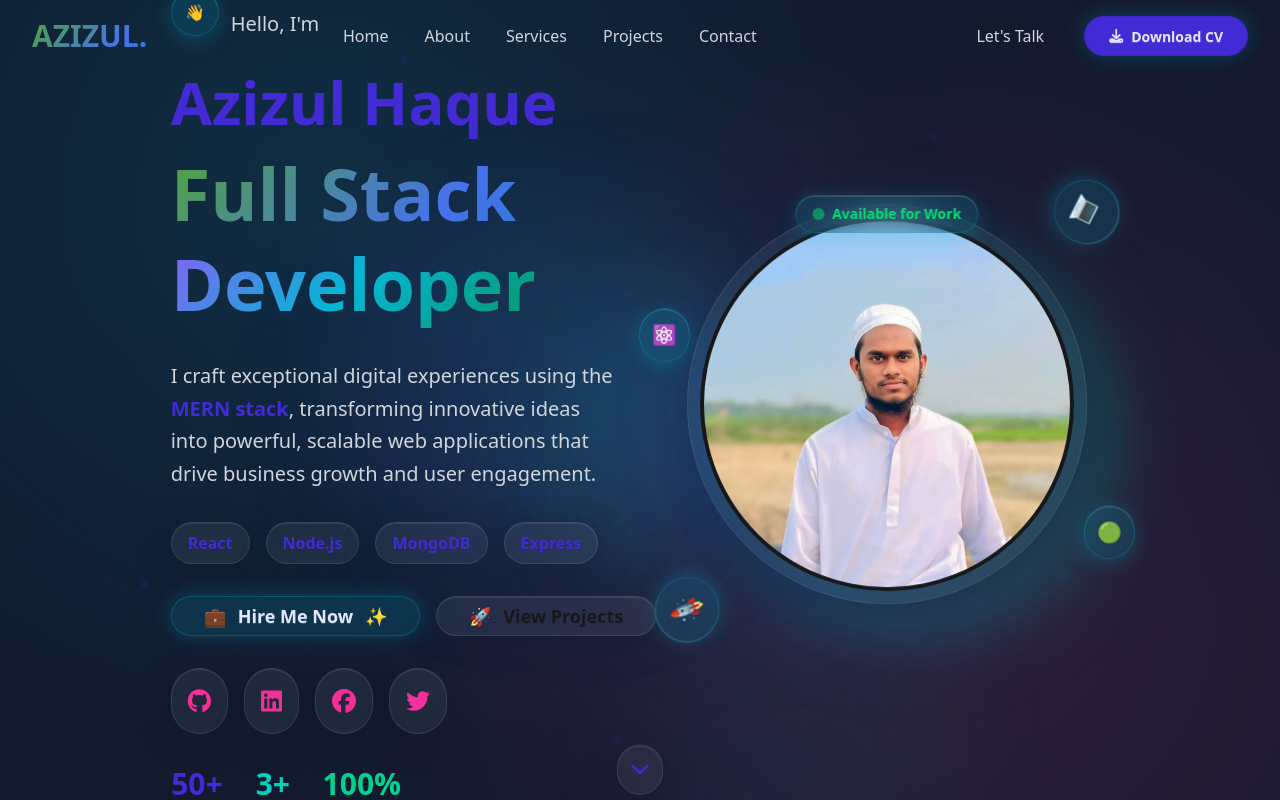
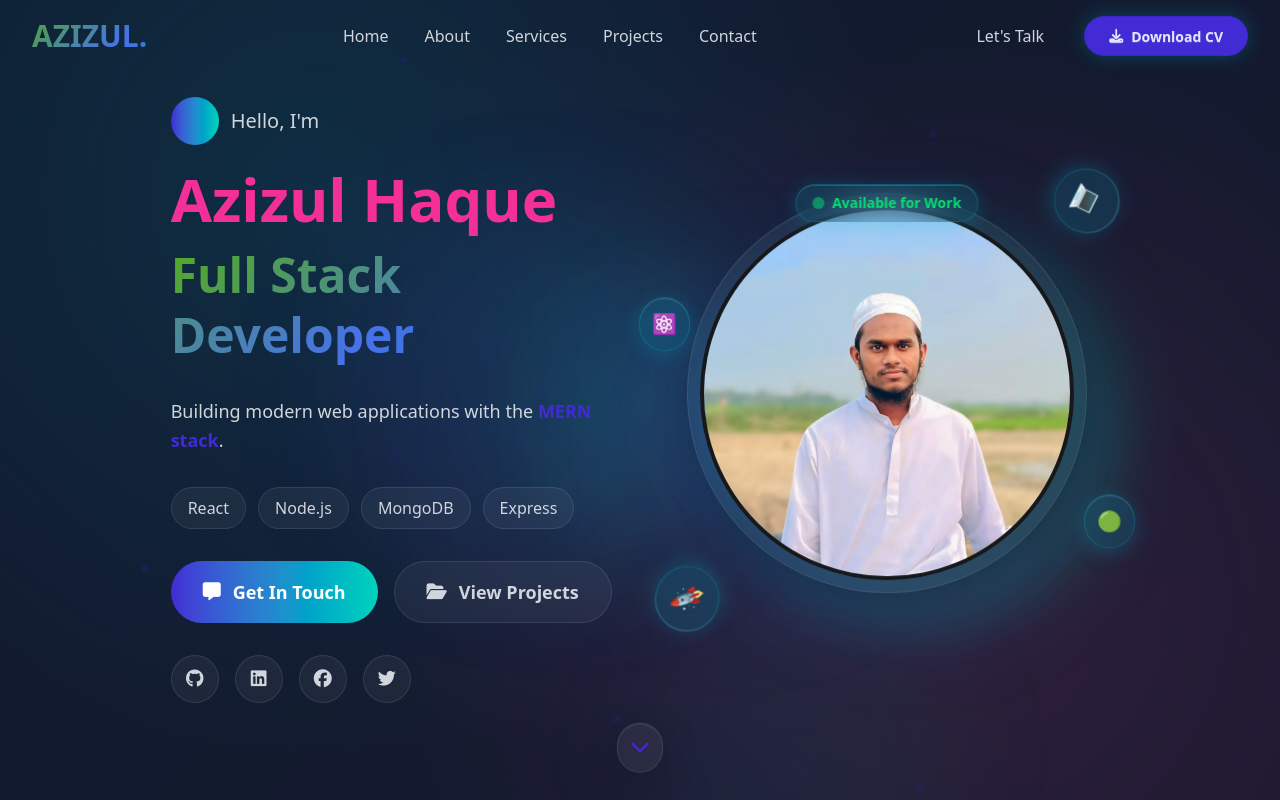
Before and after one commit to Azizul-haque1/my-portfolio, a React (Vite) app: page / in a window 1280 px wide. Shown: the top 800 px of the page. Built offline with nearby package versions, Linux system fonts and the light colour scheme.

Commit message:
update hero left side

```diff
--- a/package.json
+++ b/package.json
@@ -17,6 +17,7 @@
     "react": "^19.2.0",
     "react-dom": "^19.2.0",
     "react-icons": "^5.5.0",
+    "react-type-animation": "^3.2.0",
     "tailwindcss": "^4.1.17"
   },
   "devDependencies": {
--- a/src/components/Hero.jsx
+++ b/src/components/Hero.jsx
@@ -1,5 +1,6 @@
 import React, { useEffect, useRef } from "react";
 import { motion } from "framer-motion";
+import { TypeAnimation } from 'react-type-animation';
 import gsap from "gsap";
 import ahPHoto from "../assets/ahPHoto.jpg";
 
@@ -105,8 +106,9 @@ export default function Hero() {
                         transition={{ delay: 0.5, duration: 0.6 }}
                         className="flex items-center gap-3 mb-6"
                     >
-                        <div className="w-12 h-12 glass-button rounded-full flex items-center justify-center animate-bounce">
-                            👋
+                        <div className="w-12 h-12 rounded-full bg-gradient-to-r from-primary to-accent
+                                      flex items-center justify-center text-white">
+                            <i className="fa-solid fa-hand-wave text-lg"></i>
                         </div>
                         <span className="text-xl text-gray-300 font-medium">Hello, I'm</span>
                     </motion.div>
@@ -116,9 +118,20 @@ export default function Hero() {
                         initial={{ opacity: 0, y: 20 }}
                         animate={{ opacity: 1, y: 0 }}
                         transition={{ delay: 0.7, duration: 0.6 }}
-                        className="text-4xl lg:text-6xl font-bold text-primary mb-4"
+                        className="text-4xl lg:text-6xl font-bold text-secondary mb-4"
                     >
-                        Azizul Haque
+                        <TypeAnimation
+                            sequence={[
+                                1000, // Wait 1s before starting
+                                'Azizul Haque',
+                                2000, // Wait 2s after typing
+                            ]}
+                            wrapper="span"
+                            speed={30}
+                            style={{ display: 'inline-block' }}
+                            cursor={false}
+                            repeat={0}
+                        />
                     </motion.h1>
 
                     {/* Title */}
@@ -126,11 +139,9 @@ export default function Hero() {
                         initial={{ opacity: 0, y: 20 }}
                         animate={{ opacity: 1, y: 0 }}
                         transition={{ delay: 0.9, duration: 0.6 }}
-                        className="text-5xl lg:text-7xl font-extrabold leading-tight mb-8"
+                        className="text-3xl lg:text-5xl font-bold leading-tight mb-8"
                     >
-                        <span className="text-gradient">Full Stack</span>
-                        <br />
-                        <span className="text-gradient-alt">Developer</span>
+                        <span className="text-gradient">Full Stack Developer</span>
                     </motion.h2>
 
                     {/* Description */}
@@ -138,12 +149,10 @@ export default function Hero() {
                         initial={{ opacity: 0, y: 20 }}
                         animate={{ opacity: 1, y: 0 }}
                         transition={{ delay: 1.1, duration: 0.6 }}
-                        className="text-gray-300 text-lg lg:text-xl leading-relaxed mb-8 max-w-2xl"
+                        className="text-gray-300 text-lg leading-relaxed mb-8 max-w-2xl"
                     >
-                        I craft exceptional digital experiences using the
-                        <span className="text-primary font-semibold"> MERN stack</span>,
-                        transforming innovative ideas into powerful, scalable web applications
-                        that drive business growth and user engagement.
+                        Building modern web applications with the
+                        <span className="text-primary font-semibold"> MERN stack</span>.
                     </motion.p>
 
                     {/* Tech Stack */}
@@ -151,13 +160,15 @@ export default function Hero() {
                         initial={{ opacity: 0, y: 20 }}
                         animate={{ opacity: 1, y: 0 }}
                         transition={{ delay: 1.3, duration: 0.6 }}
-                        className="flex flex-wrap gap-4 mb-8"
+                        className="flex flex-wrap gap-3 mb-8"
                     >
                         {techStack.map((tech, index) => (
                             <motion.span
                                 key={index}
-                                whileHover={{ scale: 1.1 }}
-                                className="glass px-4 py-2 rounded-full font-semibold text-primary hover:glass-button transition-all duration-300"
+                                whileHover={{ scale: 1.05, y: -2 }}
+                                className="px-4 py-2 rounded-full bg-white/5 backdrop-blur-sm border border-white/10
+                                         font-medium text-gray-300 hover:bg-primary/10 hover:border-primary/20
+                                         hover:text-primary transition-all duration-300"
                             >
                                 {tech}
                             </motion.span>
@@ -174,19 +185,22 @@ export default function Hero() {
                         <motion.button
                             whileHover={{ scale: 1.05, y: -2 }}
                             whileTap={{ scale: 0.95 }}
-                            className="btn btn-primary btn-glow glass-button px-8 py-4 rounded-full text-lg font-semibold flex items-center gap-3 group"
+                            className="px-8 py-4 rounded-full bg-gradient-to-r from-primary to-accent text-white
+                                     font-semibold text-lg hover:shadow-lg hover:shadow-primary/25
+                                     transition-all duration-300 flex items-center justify-center gap-3"
                         >
-                            <span className="group-hover:animate-bounce">💼</span>
-                            Hire Me Now
-                            <span className="group-hover:animate-pulse">✨</span>
+                            <i className="fa-solid fa-message"></i>
+                            Get In Touch
                         </motion.button>
 
                         <motion.button
                             whileHover={{ scale: 1.05, y: -2 }}
                             whileTap={{ scale: 0.95 }}
-                            className="btn btn-outline glass px-8 py-4 rounded-full text-lg font-semibold hover:glass-button flex items-center gap-3 group"
+                            className="px-8 py-4 rounded-full bg-white/5 backdrop-blur-sm border border-white/10
+                                     text-gray-300 font-semibold text-lg hover:bg-white/10 hover:border-primary/20
+                                     hover:text-primary transition-all duration-300 flex items-center justify-center gap-3"
                         >
-                            <span className="group-hover:animate-bounce">🚀</span>
+                            <i className="fa-solid fa-folder-open"></i>
                             View Projects
                         </motion.button>
                     </motion.div>
@@ -204,43 +218,16 @@ export default function Hero() {
                                 href={social.href}
                                 target="_blank"
                                 rel="noopener noreferrer"
-                                whileHover={{ scale: 1.2, rotate: 10, y: -5 }}
-                                whileTap={{ scale: 0.9 }}
-                                className={`glass p-4 rounded-full text-2xl text-secondary ${social.color}
-                                         hover:glass-button transition-all duration-300 group relative`}
+                                whileHover={{ scale: 1.1, y: -2 }}
+                                whileTap={{ scale: 0.95 }}
+                                className={`w-12 h-12 rounded-full bg-white/5 backdrop-blur-sm border border-white/10
+                                         flex items-center justify-center text-gray-300 ${social.color}
+                                         hover:bg-white/10 hover:border-primary/20 transition-all duration-300`}
                                 title={social.label}
                             >
-                                <i className={social.icon}></i>
-
-                                {/* Tooltip */}
-                                <div className="absolute -top-12 left-1/2 transform -translate-x-1/2
-                                              glass px-3 py-1 rounded-lg text-sm font-medium opacity-0
-                                              group-hover:opacity-100 transition-opacity duration-300 pointer-events-none">
-                                    {social.label}
-                                </div>
+                                <i className={`${social.icon} text-lg`}></i>
                             </motion.a>
                         ))}
-                    </motion.div>
-
-                    {/* Quick Stats */}
-                    <motion.div
-                        initial={{ opacity: 0, y: 30 }}
-                        animate={{ opacity: 1, y: 0 }}
-                        transition={{ delay: 1.9, duration: 0.6 }}
-                        className="flex gap-8 text-center"
-                    >
-                        <div>
-                            <div className="text-3xl font-bold text-primary">50+</div>
-                            <div className="text-sm text-gray-400">Projects</div>
-                        </div>
-                        <div>
-                            <div className="text-3xl font-bold text-accent">3+</div>
-                            <div className="text-sm text-gray-400">Years</div>
-                        </div>
-                        <div>
-                            <div className="text-3xl font-bold text-success">100%</div>
-                            <div className="text-sm text-gray-400">Success</div>
-                        </div>
                     </motion.div>
                 </div>
 
--- a/src/index.css
+++ b/src/index.css
@@ -256,7 +256,9 @@ body {
   overflow: hidden;
   border-right: 3px solid #06b6d4;
   white-space: nowrap;
-  animation: typing 3.5s steps(40, end), blink-caret 0.75s step-end infinite;
+  animation: typing 3.5s steps(13, end), blink-caret 0.75s step-end infinite;
+  animation-delay: 1s;
+  animation-fill-mode: both;
 }
 
 @keyframes typing {
```
Also changed, not shown: 1 other file (tests, documents, lock files or other folders).
